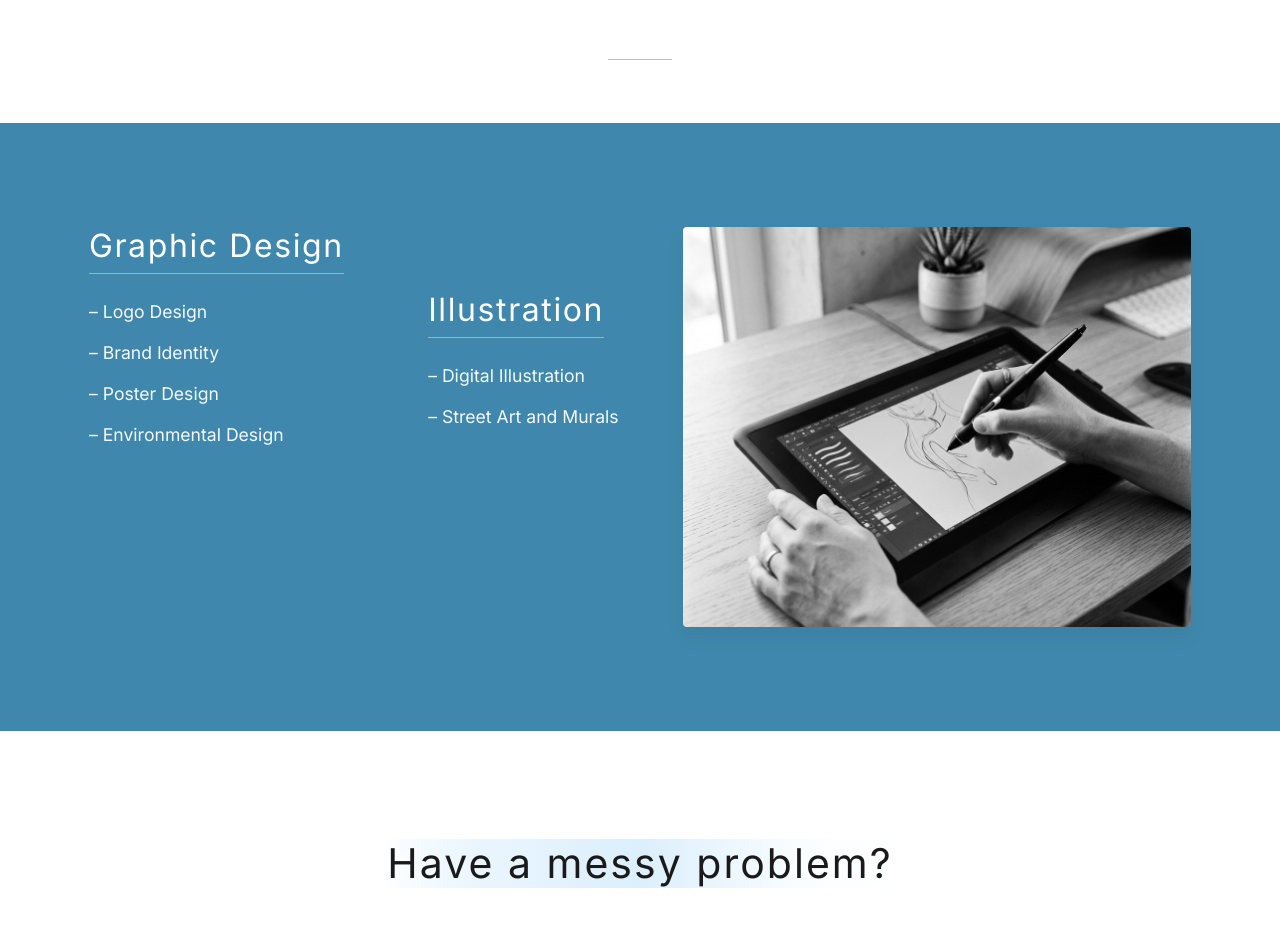
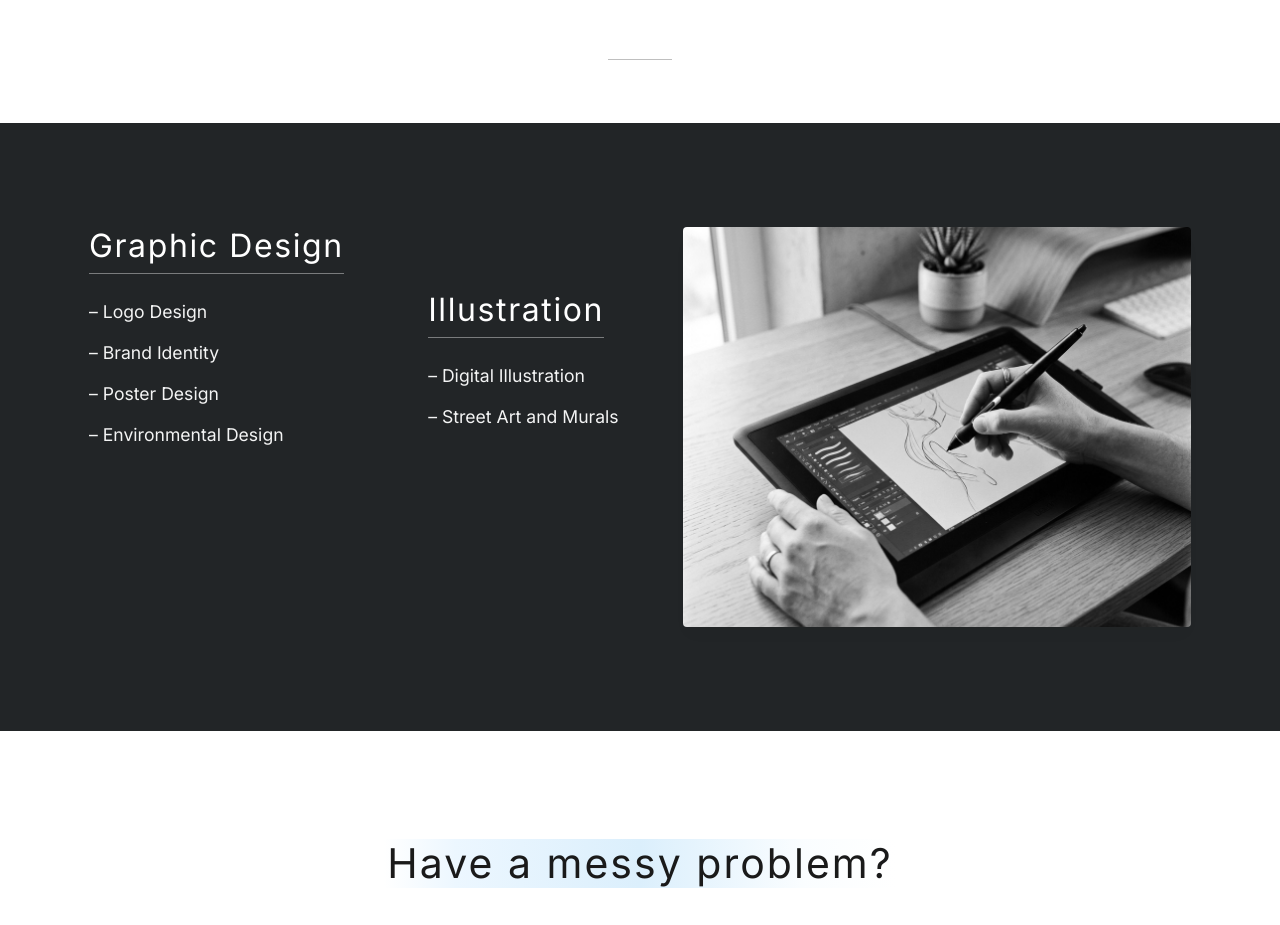
Before and after one commit to Irene2828/porfoliojuly, a Next.js app: page / in a window 1280 px wide. Shown: the part 960-1885 px from the top of the page. Built offline with nearby package versions, Linux system fonts and the light colour scheme; no server answers; the database is empty; a web font is replaced by a local one.

Commit message:
Design: make capabilities section background charcoal grey

```diff
--- a/src/app/components/Services.css
+++ b/src/app/components/Services.css
@@ -1,5 +1,5 @@
 .services-section {
-  background-color: #3f87ac;
+  background-color: #222527; /* charcoal grey */
   padding: 6.5rem 0 6.5rem;
 }
 
```
